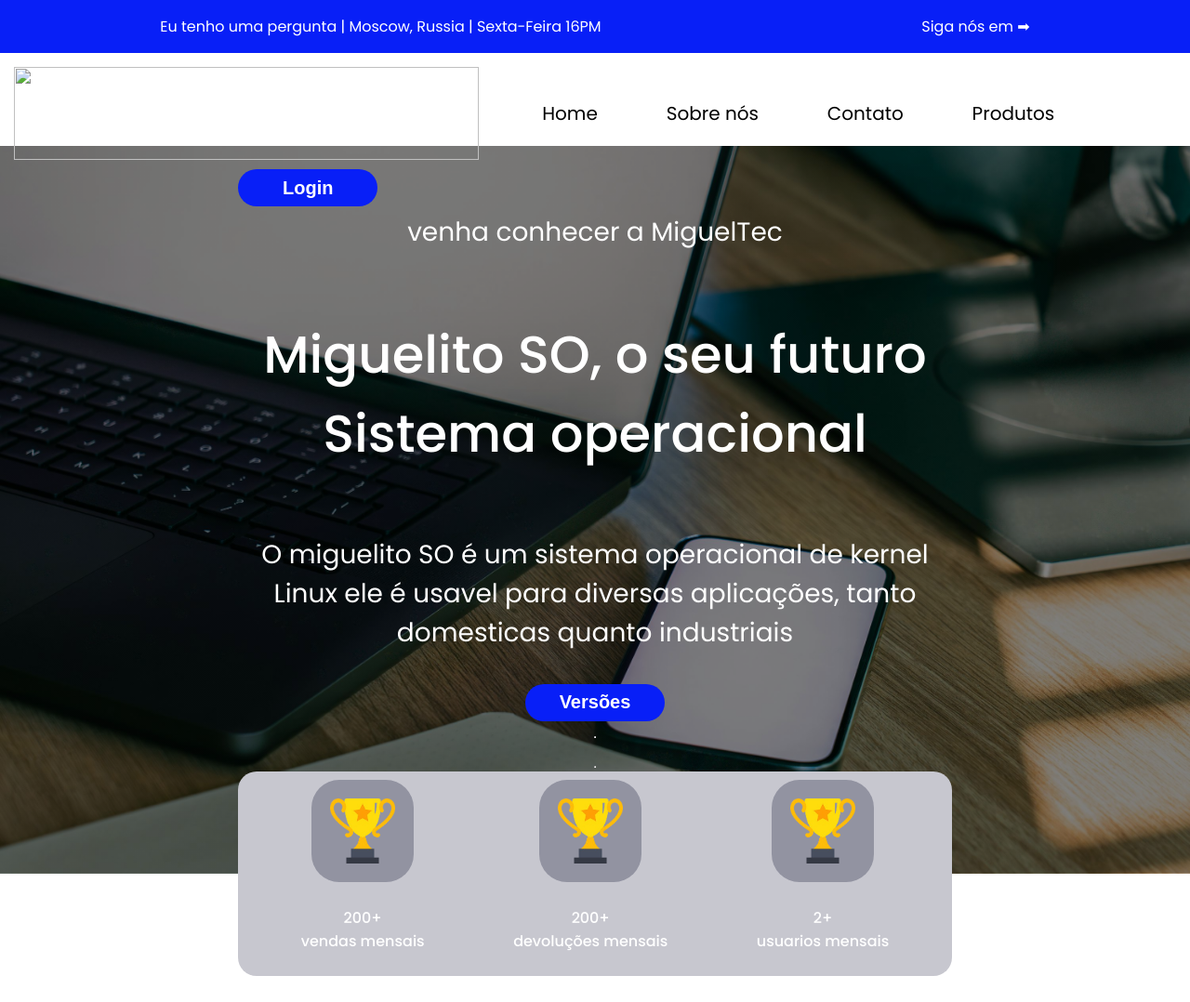
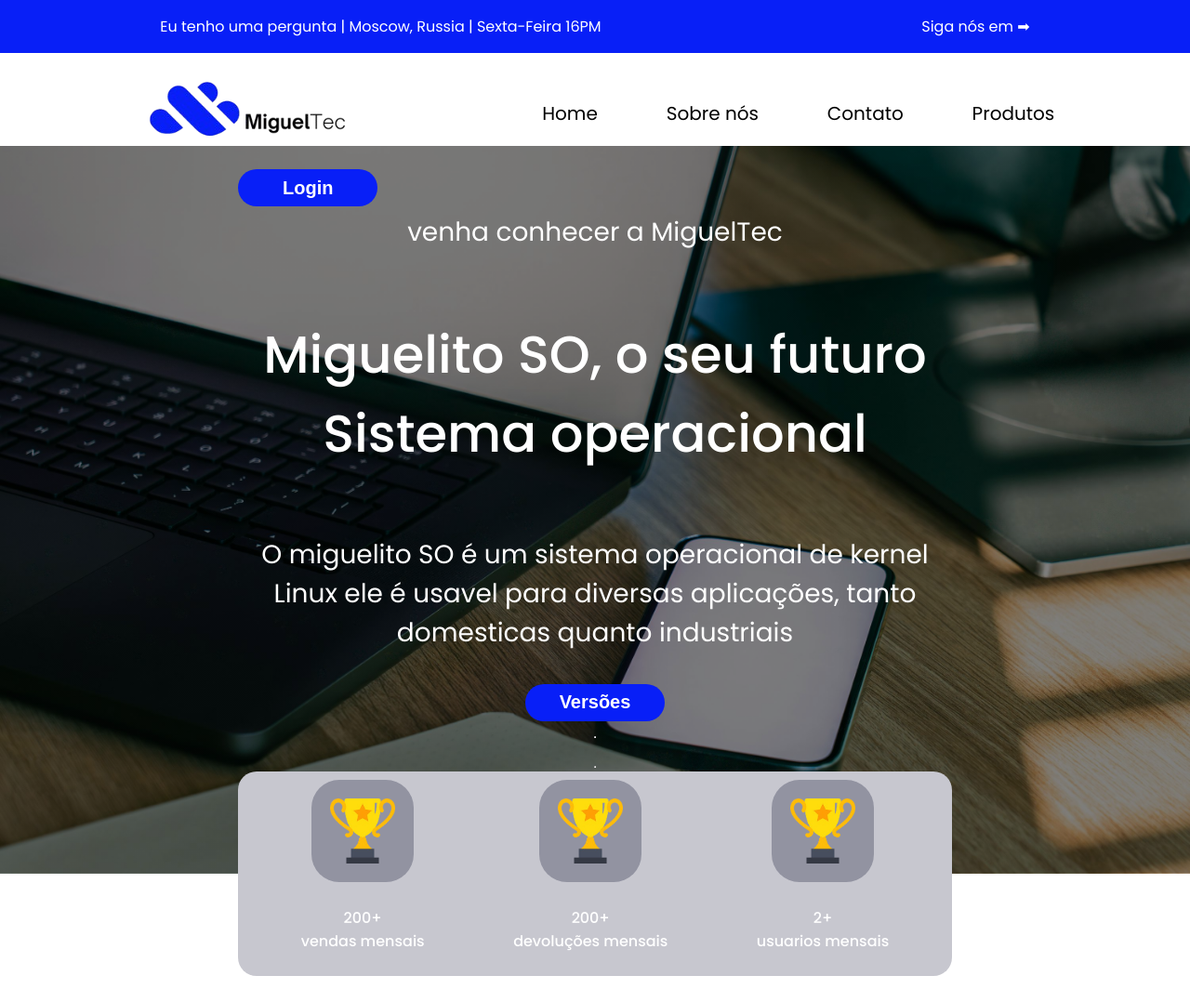
Before and after one commit to hakizao6074/PROJETO-FINAL, a plain HTML site: page index.html in a window 1280 px wide. Shown: the top 1078 px of the page at 93% size. Drawn offline with Linux system fonts and the light colour scheme; the site is published under a folder, as on GitHub Pages, so addresses that start at the root find nothing; files whose address does not match are found by name.

Commit message:
Fix logo image source path in index.html

```diff
--- a/index.html
+++ b/index.html
@@ -15,7 +15,7 @@
         <p>Siga nós em ➡</p>
     </header>
     <div class="nav-bar-1">
-        <img class="img-1" src="/assets/icons/logo-1.png" alt="" />
+        <img class="img-1" src="assets/icons/logo-1.png" alt="" />
         <div class="text-nav-1">
             <a href="" class="nav-bar-style">Home</a>
             <a href="assets/pages/sobre.html" class="nav-bar-style">Sobre nós</a>
```
